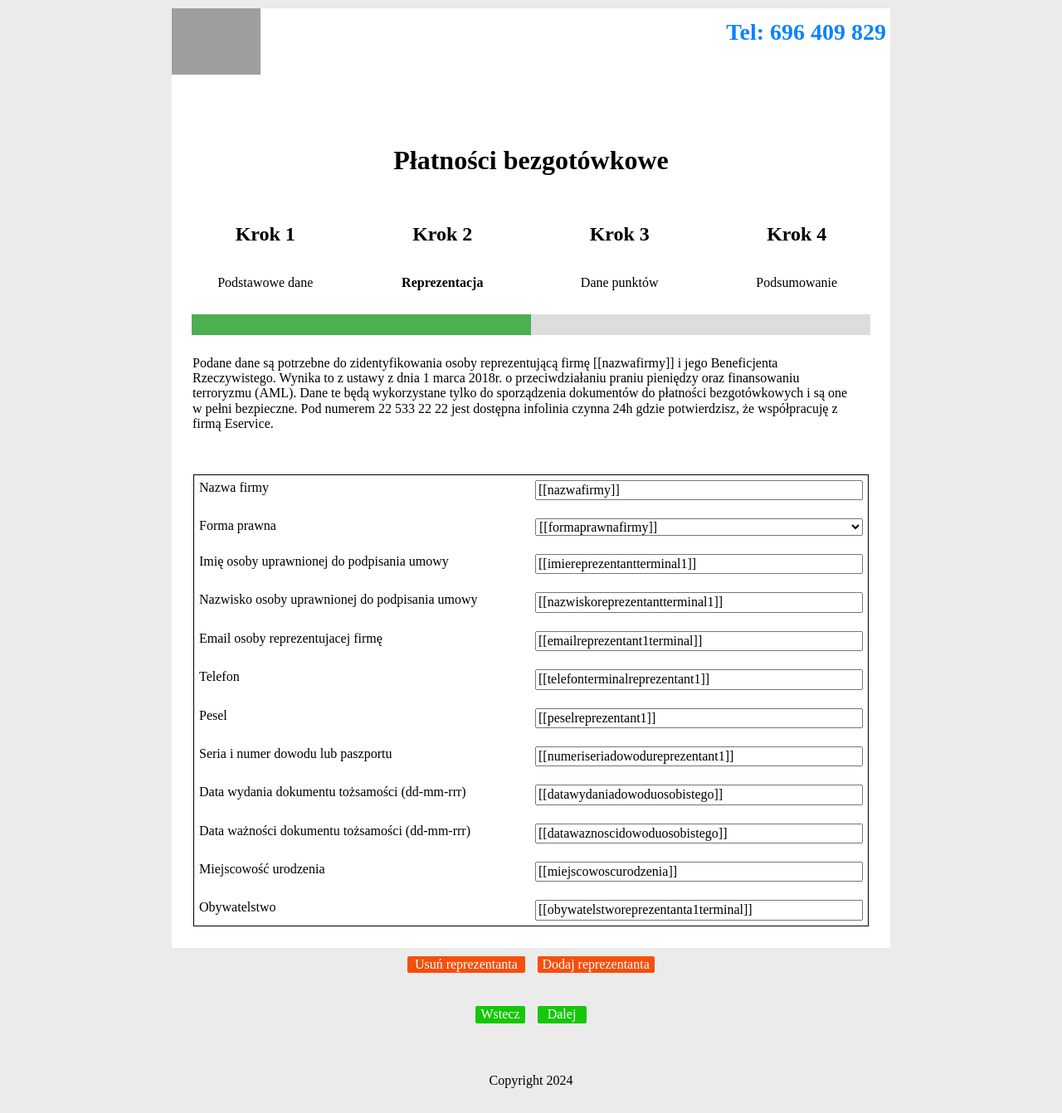
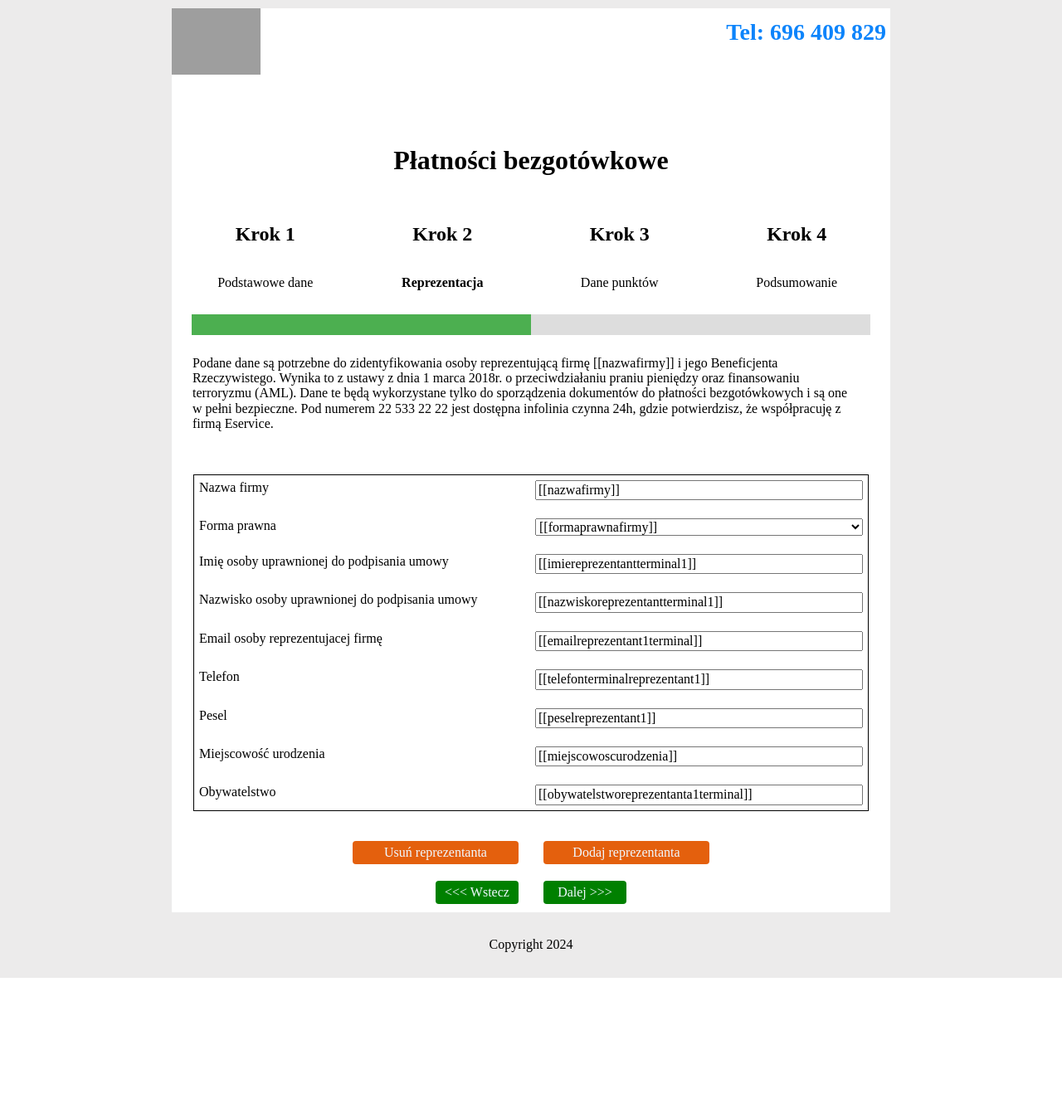
Before and after one commit to Korneliuszrduch/eservice-oferta-wypowiedzenie, a PHP site: page /reprezentanci.html in a window 1280 px wide. Shown: the whole page at 83% size. After the commit the page ends 1179 px from the top, so only its background shows below. Run offline with PHP 8.4, Linux system fonts and the light colour scheme; grey boxes are pictures that could not be loaded.

Commit message:
change javascript

```diff
--- a/css/button.css
+++ b/css/button.css
@@ -1,7 +1,10 @@
+
+
+
 
 .button--data {
     background-color: green;
-    /* Kolor tła */
+
 
   }
 
@@ -22,17 +25,17 @@
 
   .button {
     background-color: rgba(200, 12, 12, 0.655);
-    /* Kolor tła */
+
     color: white;
-    /* Kolor napisu */
+
     padding: 10px 15px;
-    /* Odstępy wewnętrzne */
+
     border: none;
-    /* Brak obramowania */
+
     border-radius: 5px;
-    /* Promień zaokrąglenia */
+
     cursor: pointer;
-    /* Zmiana kursora na wskaźnik */
+
 
     margin: 10px;
 
@@ -46,8 +49,8 @@
 
   .button--call{
     display: inline-block;
-    width: 100px; /* Określ szerokość przycisku */
-    height: 38px; /* Określ wysokość przycisku */
+    width: 100px;
+    height: 38px;
 
     border-radius: 20%;
     background-color: blue;
@@ -58,5 +61,5 @@
     font-size: 16px;
     cursor: pointer;
     border: none;
-    overflow: hidden; /* Zatrzymaj automatyczne rozciąganie */
+    overflow: hidden;
   }
--- a/css/section.css
+++ b/css/section.css
@@ -1,25 +1,17 @@
 .section {
-
   display: grid;
   grid-template-columns: 1fr auto;
   margin: 6px;
 }
 
 .section--editor {
-
   display: grid;
   grid-template-columns: 1.7fr 1fr;
   margin: 10px;
   max-width: 650px;
-
   background-color: rgb(223, 224, 220);
   font-size: 0.9em;
-
-
 }
-
-
-
 .section--termination {
   display: grid;
   grid-template-columns: 1fr 1fr;
@@ -33,7 +25,6 @@
 }
 
 .section--terminationCompany {
-
   margin: 0px;
   display: grid;
   grid-template-columns: 1fr 1fr;
@@ -58,15 +49,10 @@
 .section--signed {
   margin-top: 100px;
 }
-
-
 .section__span {
   display: grid;
-
   padding: 4px
 }
-
-
 .section__form {
   width: 100%;
   display: grid;
@@ -74,19 +60,13 @@
 }
 
 .section--wayToFinalize {
-
   display: grid;
   grid-template-columns: 1fr 1fr 1fr;
   place-items: center;
 }
 
-
-
-
-
 .section--stepToFinalize {
   display: grid;
-
   grid-template-columns: 1fr;
   place-items: center;
 }
@@ -99,11 +79,6 @@
 .section__img--terminals {
   display: grid;
   grid-template-columns: 1fr 1fr 1fr 1fr;
-
-
-
-
-
 }
 
 .section--oneColumn {
@@ -111,7 +86,6 @@
   grid-template-columns: 1fr;
   margin: 10px;
   max-width: 650px;
-
   background-color: rgb(223, 224, 220);
 
 }
@@ -173,44 +147,44 @@
 
 }
 
+.section-button {
+  display: grid;
+  grid-template-columns: auto auto;
+  justify-content: center;
+  border: none;
 
-
-
-
-.section--buttons {
-
-  display: grid;
-  grid-template-columns: 1fr 1fr;
-  gap: 15px;
-  margin: 30px;
-  margin-top: 10px;
-  margin-bottom: 30px;
-
-  max-height: 34px;
-
+  gap: 10px;
 
 }
 
-.section__button {
-  background-color: rgb(247, 78, 11);
-
-  color: white;
+.section-button__button {
+  margin: 10px;
+  background-color: green;
+  color: aliceblue;
   border: none;
-  border-radius: 2px;
-}
-
-.section__button:hover {
-  background-color: rgba(255, 10, 10, 0.994);
+  border-radius: 4px;
+  padding: 5px;
+  width: 200px;
 
 }
 
-
-.section__button--step {
-  background-color: rgb(21, 199, 8);
+.section-button__button--step {
+  width: 100px;
 }
 
-.section__button--step:hover {
-  background-color: rgb(33, 149, 24);
+
+.section-button__button--step:hover {
+  width: 100px;
+  background-color: rgb(42, 208, 42);
+}
+
+.section-button__button--representative {
+  background-color: rgba(228, 94, 10, 0.983);
+
+}
+.section-button__button--representative:hover {
+  background-color: rgb(240, 100, 100);
+
 }
 
 .section--steps {
--- a/reprezentanci.html
+++ b/reprezentanci.html
@@ -1,10 +1,15 @@
 <!DOCTYPE html>
-
+<html lang="pl">
 
 <head>
     <meta charset="UTF-8">
     <meta http-equiv="X-UA-Compatible" content="IE=edge">
     <meta name="viewport" content="width=device-width, initial-scale=1.0">
+
+
+    <link rel="stylesheet" href="https://cdnjs.cloudflare.com/ajax/libs/normalize/8.0.1/normalize.min.css"
+    integrity="sha512-NhSC1YmyruXifcj/KFRWoC561YpHpc5Jtzgvbuzx5VozKpWvQ+4nXhPdFgmx8xqexRcpAglTj9sIBWINXa8x5w=="
+    crossorigin="anonymous" referrerpolicy="no-referrer" />
 
 
     <link rel="stylesheet" href="css/section.css">
@@ -20,42 +25,30 @@
     <link rel="stylesheet" href="css/list.css">
     <link rel="stylesheet" href="css/print.css">
     <link rel="stylesheet" href="css/responsive-styles.css">
-
     <link rel="icon" href="./images">
-    <link rel="stylesheet" href="https://cdnjs.cloudflare.com/ajax/libs/normalize/8.0.1/normalize.min.css"
-        integrity="sha512-NhSC1YmyruXifcj/KFRWoC561YpHpc5Jtzgvbuzx5VozKpWvQ+4nXhPdFgmx8xqexRcpAglTj9sIBWINXa8x5w=="
-        crossorigin="anonymous" referrerpolicy="no-referrer" />
-
     <script defer src="js/script_place.js"></script>
 
 
+<!--
 
+    <link rel="stylesheet" href="https://terminal.terminaleservice.pl/css/section.css?5">
+    <link rel="stylesheet" href="https://terminal.terminaleservice.pl/css/form.css?5">
+    <link rel="stylesheet" href="https://terminal.terminaleservice.pl/css/headers.css?5">
+    <link rel="stylesheet" href="https://terminal.terminaleservice.pl/css/foote.css?5r">
+    <link rel="stylesheet" href="https://terminal.terminaleservice.pl/css/button.css?5">
+    <link rel="stylesheet" href="https://terminal.terminaleservice.pl/css/body.css?5">
+    <link rel="stylesheet" href="https://terminal.terminaleservice.pl/css/container.css?5">
+    <link rel="stylesheet" href="https://terminal.terminaleservice.pl/css/img.css?5">
+    <link rel="stylesheet" href="https://terminal.terminaleservice.pl/css/styles.css?5">
+    <link rel="stylesheet" href="https://terminal.terminaleservice.pl/css/paragraf.css?5">
+    <link rel="stylesheet" href="https://terminal.terminaleservice.pl/css/list.css?5">
+    <link rel="stylesheet" href="https://terminal.terminaleservice.pl/css/print.css?5">
+    <link rel="stylesheet" href="https://terminal.terminaleservice.pl/css/responsive-styles.css?5">
 
+    <script defer src="https://terminal.terminaleservice.pl/js/script_place.js?5"></script>
+    -->
 
-
-    <link rel="stylesheet" href="https://cdnjs.cloudflare.com/ajax/libs/normalize/8.0.1/normalize.min.css"
-        integrity="sha512-NhSC1YmyruXifcj/KFRWoC561YpHpc5Jtzgvbuzx5VozKpWvQ+4nXhPdFgmx8xqexRcpAglTj9sIBWINXa8x5w=="
-        crossorigin="anonymous" referrerpolicy="no-referrer" />
-    <!--
-    <script defer src="https://terminal.terminaleservice.pl/js/script_place.js"></script>
-
-    <link rel="stylesheet" href="https://terminal.terminaleservice.pl/css/section.css">
-    <link rel="stylesheet" href="https://terminal.terminaleservice.pl/css/form.css">
-    <link rel="stylesheet" href="https://terminal.terminaleservice.pl/css/headers.css">
-    <link rel="stylesheet" href="https://terminal.terminaleservice.pl/css/footer.css">
-    <link rel="stylesheet" href="https://terminal.terminaleservice.pl/css/button.css">
-    <link rel="stylesheet" href="https://terminal.terminaleservice.pl/css/body.css">
-    <link rel="stylesheet" href="https://terminal.terminaleservice.pl/css/container.css">
-    <link rel="stylesheet" href="https://terminal.terminaleservice.pl/css/img.css">
-    <link rel="stylesheet" href="https://terminal.terminaleservice.pl/css/styles.css">
-    <link rel="stylesheet" href="https://terminal.terminaleservice.pl/css/paragraf.css">
-    <link rel="stylesheet" href="https://terminal.terminaleservice.pl/css/list.css">
-    <link rel="stylesheet" href="https://terminal.terminaleservice.pl/css/print.css">
-    <link rel="stylesheet" href="https://terminal.terminaleservice.pl/css/responsive-styles.css">
-
--->
-
-    <!-- strona z wordpresa  https://terminaleservice.pl/instalacjaterminala1/-->
+    <!-- strona z wordpresa  https://terminaleservice.pl/reprezentanci-->
 
 
     <title>Reprezentanci</title>
@@ -102,7 +95,7 @@
                 finansowaniu terroryzmu (AML). Dane te będą wykorzystane tylko do sporządzenia dokumentów do
                 płatności
                 bezgotówkowych i są one w pełni bezpieczne. Pod numerem 22 533 22 22 jest dostępna infolinia czynna
-                24h
+                24h,
                 gdzie potwierdzisz, że współpracuję z firmą Eservice.</p>
 
         </section>
@@ -121,6 +114,8 @@
                     <select class="input visible" id="sqm-f317" name="fields[317]" type="text">
 
                         <option value="[[formaprawnafirmy]]">[[formaprawnafirmy]]</option>
+                       <!--<option value="Jednoosobowa działalność">Jednoosobowa działalność</option>
+                        <option value="Spółka cywilna">Spółka cywilna</option>-->
                     </select>
                 </section>
                 <section class="section section--dataCompany">
@@ -137,8 +132,8 @@
 
 
                 <section class="section section--dataCompany">
-                    <label class="label" for="sqm-f140">Email osoby reprezentujacej firmę</label>
-                    <input class="input visible" id="sqm-f140" name="fields[140]" type="text"
+                    <label class="label" for="sqm-f141">Email osoby reprezentujacej firmę</label>
+                    <input class="input visible" id="sqm-f141" name="fields[141]" type="text"
                         value="[[emailreprezentant1terminal]]" />
                 </section>
 
@@ -226,7 +221,7 @@
                         value="[[numeriseriadowodureprezentant2]]" />
                 </section>
 
-
+             <!--   [[numeriseriadowodureprezentant2]]-->
 
                 <section class="section section--dataCompany section--dataCompanyDocument">
                     <label class="label" for="sqm-f198">Data wydania dokumentu tożsamości (dd-mm-rrr)</label>
@@ -259,7 +254,7 @@
 
 
 
-            <input name="email" type="hidden" id="sqm-femail" value="[[email]]@" />
+            <input name="email" type="hidden" id="sqm-femail" value="[[email]]" />
             <input name="mlid" type="hidden" value="251" />
             <input id="statusdecyzjiklienta" name="fields[115]" type="hidden" value="92% Uzyskano-Reprezentant firmy" />
             <input id="nazwalistyadresowej" name="fields[122]" type="hidden" value="REPRENENTANCJA FIRMY" />
@@ -271,67 +266,35 @@
 
 
             <!--
-
-
-
-
-
-
-                        display: [[kodhtmldisplay]];
-
-
-
-
-
-                                            <div class="sqm-form-group" ><label
-                                                    style="width: inherit;" for="sqm-femail"></label><input id="sqm-femail"
-                                                    class=""
-                                                    style="background-color: #ffffff; color: #000000; border-color: #3f51b5; width: 100%; display: none; height: 40px;"
-                                                    name="email" type="text" value="[[email]]" placeholder="" data-placeholder="" /></div>
-                                        </div>
-
-
-
-
-
-
-
-
-
-
-
-
-                                    </p>
-
+        display: [[kodhtmldisplay]]
 
                             -->
 
         </form>
-
-
-
         <form class="formBackStep" accept-charset="UTF-8" action="https://mail.korneliuszrduch.pl/subscribe.php"
             method="POST">
-            <input id="sqm-femail" class="" name="email" type="hidden" value="[[email]]@" />
+            <input id="sqm-femail" class="" name="email" type="hidden" value="[[email]]" />
             <input name="mlid" type="hidden" value="246" />
             <input name="req" type="hidden" value="email" />
             <input name="token" type="hidden" value="da945ba7449d1e092316ba46f044f0b134483b6b" />
             <input name="coregister" type="hidden" value="" />
         </form>
+        <section class="section-button">
+            <button class="section-button__button section-button__button--representative js-button--removePlace">Usuń
+                reprezentanta</button>
+            <button class="section-button__button section-button__button--representative js-button--addPlace">Dodaj
+                reprezentanta</button>
+        </section>
+        <section class="section-button">
+            <button class="section-button__button section-button__button--step js-button--backStep"><<< Wstecz</button>
+            <button class="section-button__button section-button__button--step js-button--nextStep">Dalej >>></button>
+        </section>
+
+
+</div>
 
 
 
-</div>
-<section class="section section--buttons">
-
-    <button class="section__button js-button--removePlace">Usuń reprezentanta</button>
-    <button class="section__button js-button--addPlace">Dodaj reprezentanta</button>
-</section>
-<section class="section section--buttons">
-    <button class="section__button section__button--step js-button--backStep">Wstecz</button>
-    <button class="section__button section__button--step js-button--nextStep">Dalej</button>
-
-</section>
 <footer class="footer"> Copyright 2024</footer>
 </body>
 
```
Also changed, not shown: css/responsive-styles.css (+46 -6 lines), dane-firmy.html (renamed from Dane firmy.html, +44 -87 lines), dane-punktow.html (+74 -65 lines), js/script_place.js (+63 -71 lines), oferta.html (+17 -19 lines), wypowiedzenie.html (+4 -4 lines).
